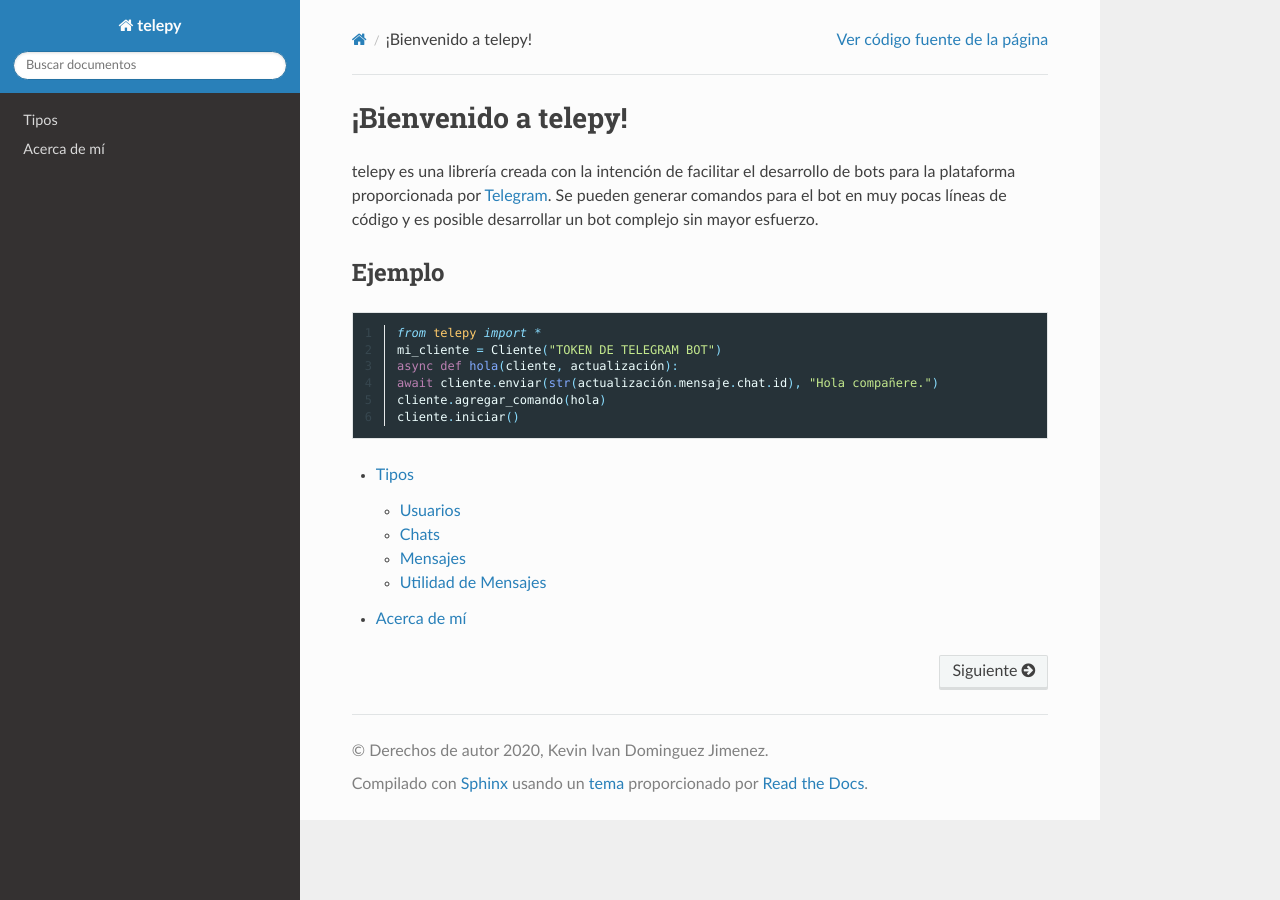
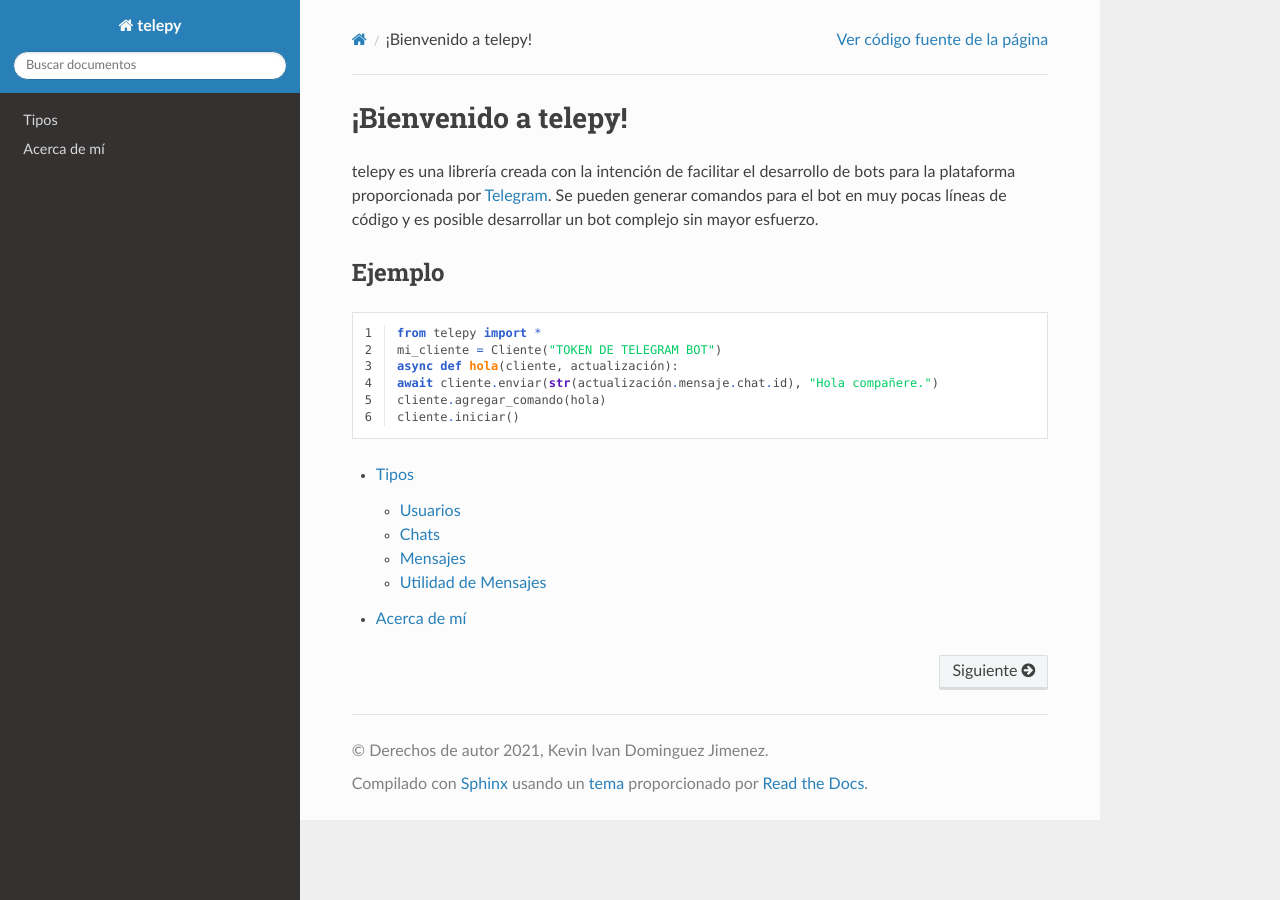
Before and after one commit to IvanovichRU/telepy, a Sphinx documentation site: the page built from docs/index.rst, in a window 1280 px wide. Built offline with Sphinx 7.4.7 and the Read the Docs theme 2.0.0, drawn with Linux system fonts in a browser that asks for light colours.

Commit message:
Mejoras de docs

```diff
--- a/docs/conf.py
+++ b/docs/conf.py
@@ -19,7 +19,7 @@
 # -- Project information -----------------------------------------------------
 
 project = 'telepy'
-copyright = '2020, Kevin Ivan Dominguez Jimenez'
+copyright = '2021, Kevin Ivan Dominguez Jimenez'
 author = 'Kevin Ivan Dominguez Jimenez'
 
 # The full version, including alpha/beta/rc tags
@@ -51,7 +51,8 @@
 # This pattern also affects html_static_path and html_extra_path.
 exclude_patterns = ['_build', 'Thumbs.db', '.DS_Store']
 
-pygments_style = 'material'
+highlight_language = 'python3'
+pygments_style = 'rainbow_dash'
 
 # -- Options for HTML output -------------------------------------------------
 
```
Also changed, not shown: 8 other files.
